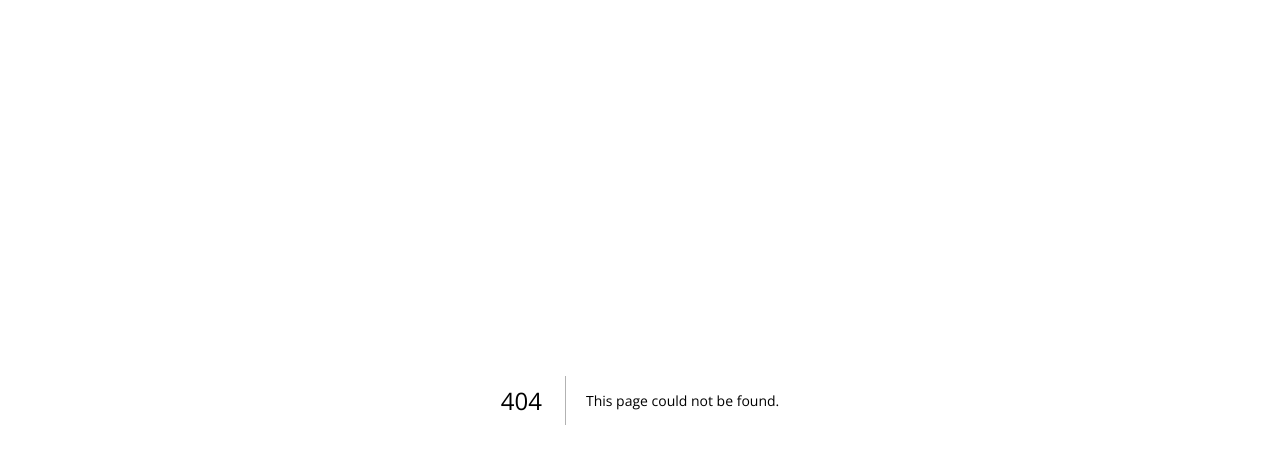
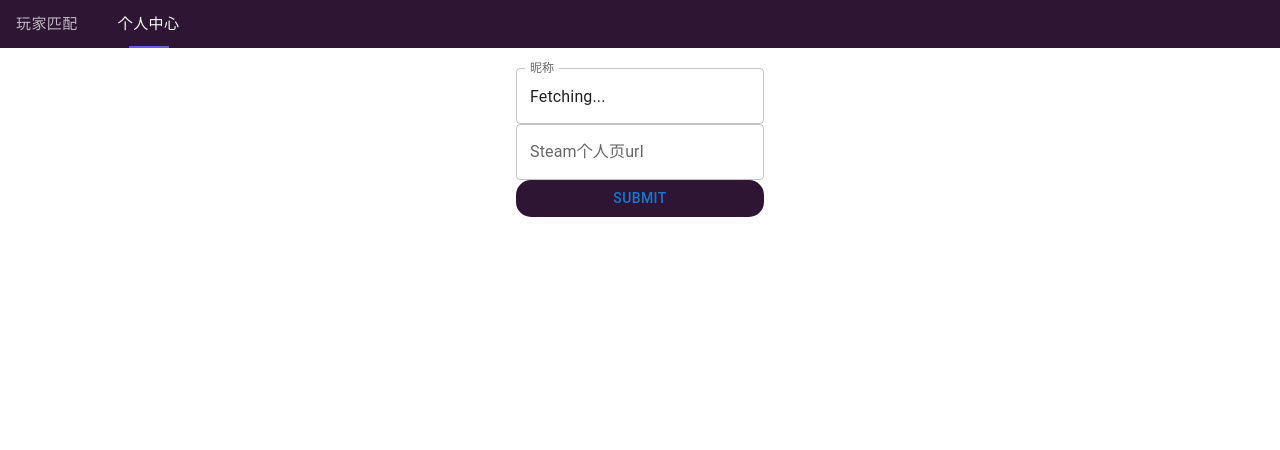
Before and after one commit to innovationb1ue/wanpei-frontend, a Next.js app: page /match/personal in a window 1280 px wide. Before the commit this address had no page. Shown: the top 450 px of the page. Built offline with nearby package versions, Linux system fonts and the light colour scheme.

Commit message:
add a navbar

```diff
--- /dev/null
+++ b/src/components/Tabs.tsx
@@ -0,0 +1,84 @@
+import {Tab, Tabs} from "@mui/material";
+import {styled} from '@mui/material/styles';
+import React from "react";
+import Box from "@mui/material/Box";
+import {useRouter} from "next/router";
+
+
+interface StyledTabsProps {
+    children?: React.ReactNode;
+    value: number;
+    onChange: (event: React.SyntheticEvent, newValue: number) => void;
+}
+
+const StyledTabs = styled((props: StyledTabsProps) => (
+    <Tabs
+        {...props}
+        TabIndicatorProps={{children: <span className="MuiTabs-indicatorSpan"/>}}
+    />
+))({
+    '& .MuiTabs-indicator': {
+        display: 'flex',
+        justifyContent: 'center',
+        backgroundColor: 'transparent',
+    },
+    '& .MuiTabs-indicatorSpan': {
+        maxWidth: 40,
+        width: '100%',
+        backgroundColor: '#635ee7',
+    },
+});
+
+interface StyledTabProps {
+    label: string;
+}
+
+const StyledTab = styled((props: StyledTabProps) => (
+    <Tab disableRipple {...props} />
+))(({theme}) => ({
+    textTransform: 'none',
+    fontWeight: theme.typography.fontWeightRegular,
+    fontSize: theme.typography.pxToRem(15),
+    marginRight: theme.spacing(1),
+    color: 'rgba(255, 255, 255, 0.7)',
+    '&.Mui-selected': {
+        color: '#fff',
+    },
+    '&.Mui-focusVisible': {
+        backgroundColor: 'rgba(100, 95, 228, 0.32)',
+    },
+}));
+
+interface CustomizedTabsProps {
+    currentActiveIdx?: number
+}
+
+const CustomizedTabs = ({currentActiveIdx}: CustomizedTabsProps) => {
+    const [value, setValue] = React.useState(currentActiveIdx ? currentActiveIdx : 0);
+    const router = useRouter()
+    const handleChange = (event: React.SyntheticEvent, newValue: number) => {
+        setValue(newValue);
+        if (newValue === 1) {
+            router.push("/match/personal")
+        } else if (newValue === 0) {
+            router.push("/match/index")
+        }
+    };
+
+    return (
+        <Box sx={{width: '100%'}}>
+            <Box sx={{bgcolor: '#2e1534'}}>
+                <StyledTabs
+                    value={value}
+                    onChange={handleChange}
+                    aria-label="styled tabs example"
+                >
+                    <StyledTab label="玩家匹配"/>
+                    <StyledTab label="个人中心"/>
+                </StyledTabs>
+            </Box>
+        </Box>
+    );
+}
+
+export default CustomizedTabs
--- /dev/null
+++ b/src/pages/match/personal/index.tsx
@@ -0,0 +1,30 @@
+import {FormControl} from "@mui/material";
+import TextField from "@mui/material/TextField";
+import CustomizedTabs from "@components/Tabs";
+import Box from "@mui/material/Box";
+import Button from "@mui/material/Button";
+
+interface PersonalProps {
+    nickname: string
+}
+
+const Personal = ({nickname = "Fetching..."}: PersonalProps): JSX.Element => {
+    // todo: use SWR to fetch personal info like nickname
+    return (
+        <Box display={"flex"} flexDirection={"column"}>
+            <CustomizedTabs currentActiveIdx={1}></CustomizedTabs>
+            <Box sx={{margin: "auto", justifyContent: "center", marginTop: "10px"}}>
+                <FormControl sx={{justifyContent: "center", marginTop: "10px"}}>
+                    <TextField variant={"outlined"} label={"昵称"} defaultValue={nickname}></TextField>
+                    <TextField variant={"outlined"} label={"Steam个人页url"}></TextField>
+                    <Button sx={{
+                        backgroundColor: '#2e1534', borderRadius: "15px",
+                        ":hover": {backgroundColor: '#2e1534', opacity: 0.8}
+                    }}>Submit</Button>
+                </FormControl>
+            </Box>
+        </Box>
+    )
+}
+
+export default Personal
```
Also changed, not shown: src/components/GameCard.tsx (+4 -4 lines), src/pages/match/index/index.module.scss (+31 -2 lines), src/pages/match/index/index.tsx (+39 -26 lines).
